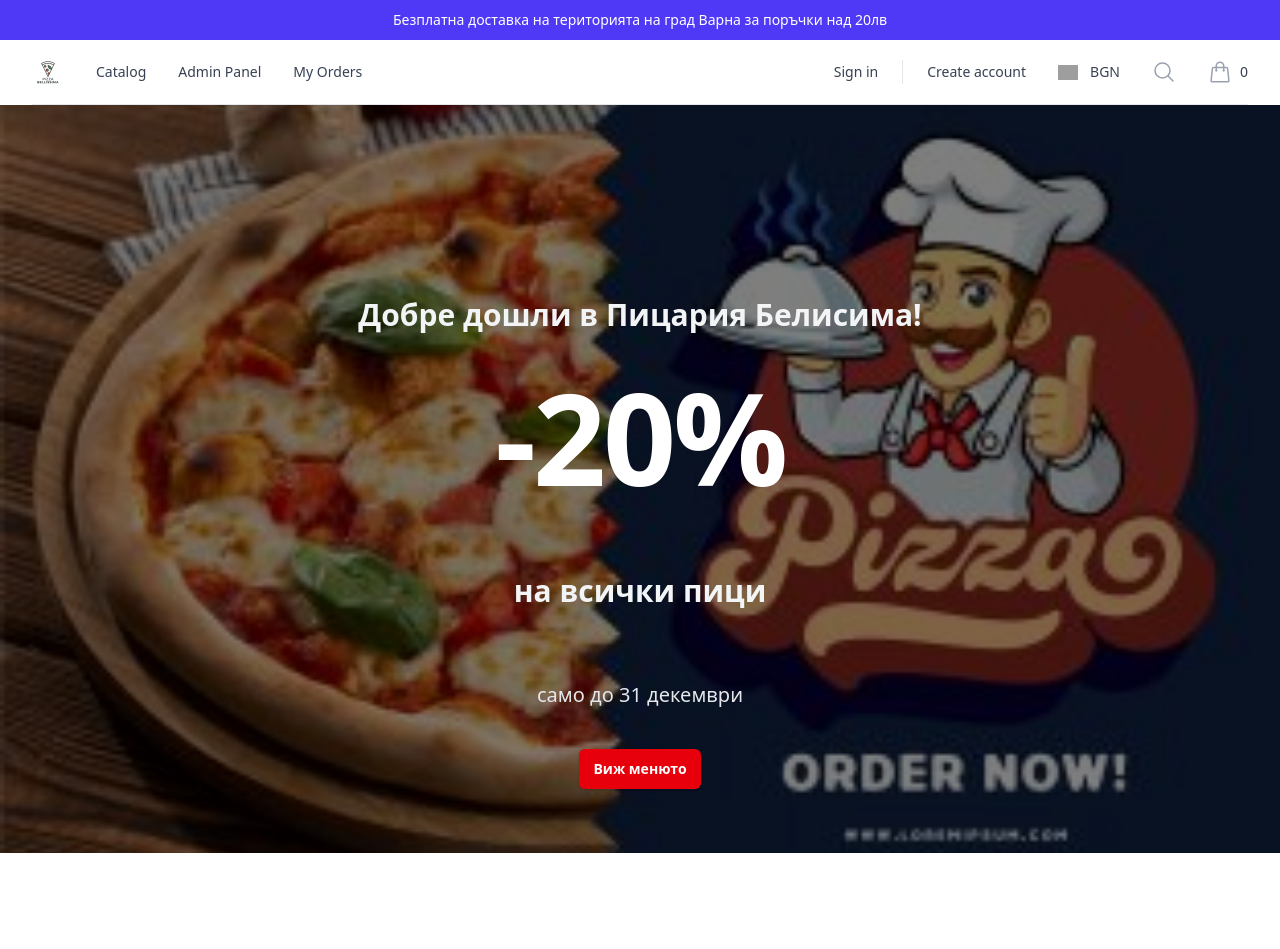
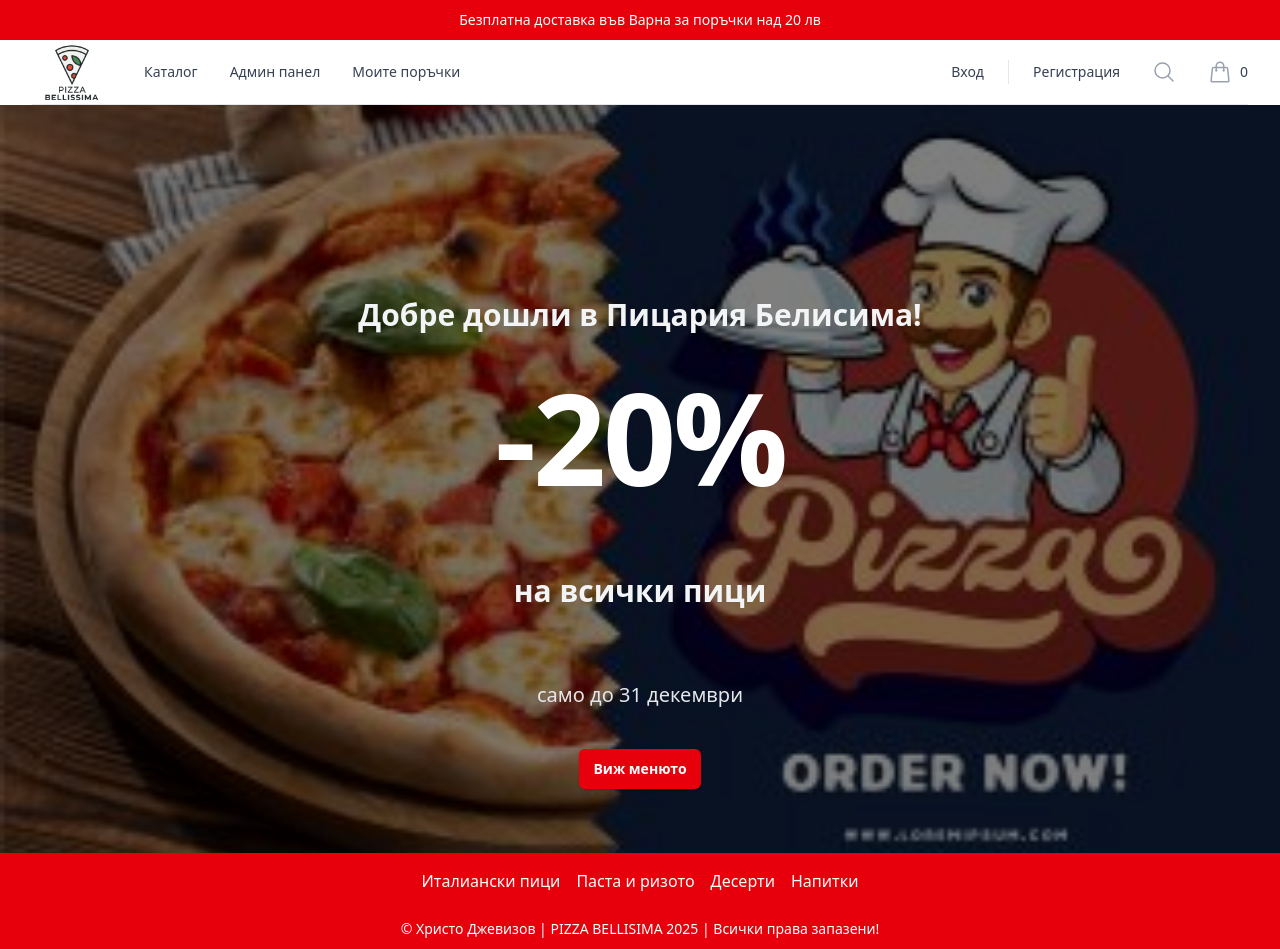
Before and after one commit to Dzhevizov/PizzaBellisima, a React (Vite) app in the folder client/: page / in a window 1280 px wide. Before the commit the page ends 853 px from the top, so only its background shows below. Built offline with nearby package versions, Linux system fonts and the light colour scheme; grey boxes are pictures that could not be loaded.

Commit message:
Add submenu and footer

```diff
--- a/client/src/App.jsx
+++ b/client/src/App.jsx
@@ -8,6 +8,7 @@ import Register from "./components/Register";
 import Navigation from "./components/Navigation";
 import HeroSection from "./components/HeroSection";
 import Home from "./components/Home";
+import Footer from "./components/Footer";
 
 
 function App() {
@@ -26,6 +27,8 @@ function App() {
           <Route path="/login" element={<Login />} />
           <Route path="/register" element={<Register />} />
         </Routes>
+
+        <Footer />
       </BrowserRouter>
     </>
   )
--- a/client/src/components/Catalog.jsx
+++ b/client/src/components/Catalog.jsx
@@ -1,4 +1,5 @@
 import ProductCard from "../components/ProductCard";
+import Navbar from "./Navbar";
 
 const products = [
   { id: 1, name: "Маргарита", description: "Класическа пица с домати и моцарела", price: 8.50, imageUrl: "https://via.placeholder.com/150" },
@@ -9,8 +10,12 @@ const products = [
 
 export default function Catalog() {
   return (
-    <div className="grid grid-cols-2 gap-4 p-6">
-      {products.map(p => <ProductCard key={p.id} product={p} />)}
-    </div>
+    <>
+        <Navbar />
+        <div className="grid grid-cols-2 gap-4 p-6">
+            {products.map(p => <ProductCard key={p.id} product={p} />)}
+        </div>
+    </>
+
   );
 }
--- /dev/null
+++ b/client/src/components/Footer.jsx
@@ -0,0 +1,7 @@
+export default function Footer() {
+    return (
+        <footer className="flex h-10 items-center justify-center bg-red-600 px-4 text-sm font-medium text-white sm:px-6 lg:px-8">
+          &copy; Христо Джевизов | PIZZA BELLISIMA 2025 | Всички права запазени!
+        </footer>
+    );
+}
--- a/client/src/components/Home.jsx
+++ b/client/src/components/Home.jsx
@@ -1,9 +1,12 @@
 import HeroSection from "./HeroSection";
+import Navbar from "./Navbar";
 
 export default function Home() {
     return (
         <>
             <HeroSection />
+
+            <Navbar />
         </>
     );
 }
--- a/client/src/components/Navbar.jsx
+++ b/client/src/components/Navbar.jsx
@@ -2,12 +2,11 @@ import { Link } from "react-router";
 
 export default function Navbar() {
   return (
-    <nav className="bg-red-600 text-white p-4 flex gap-4">
-      <Link to="/catalog">Catalog</Link>
-      <Link to="/orders">My Orders</Link>
-      <Link to="/admin">Admin Panel</Link>
-      <Link to="/login">Login</Link>
-      <Link to="/register">Register</Link>
+    <nav className="bg-red-600 items-center justify-center text-white p-4 flex gap-4">
+      <Link to="/catalog">Италиански пици</Link>
+      <Link to="/orders">Паста и ризото</Link>
+      <Link to="/admin">Десерти</Link>
+      <Link to="/login">Напитки</Link>
     </nav>
   );
 }
--- a/client/src/components/Navigation.jsx
+++ b/client/src/components/Navigation.jsx
@@ -1,14 +1,13 @@
-import {PopoverGroup} from '@headlessui/react'
-import { MagnifyingGlassIcon, ShoppingBagIcon} from '@heroicons/react/24/outline'
-
+import { PopoverGroup } from '@headlessui/react'
+import { MagnifyingGlassIcon, ShoppingBagIcon } from '@heroicons/react/24/outline'
 import logo from "./../assets/logo/pizza-bellisima-logo.png"
 import { Link } from 'react-router'
 
 const navigation = {
   pages: [
-    { name: 'Catalog', to: '/catalog' },
-    { name: 'Admin Panel', to: '/admin' },
-    { name: 'My Orders', to: '/orders' },
+    { name: 'Каталог', to: '/catalog' },
+    { name: 'Админ панел', to: '/admin' },
+    { name: 'Моите поръчки', to: '/orders' },
   ],
 }
 
@@ -16,8 +15,8 @@ export default function Navigation() {
   return (
     <div className="bg-white">
       <header className="relative bg-white">
-        <p className="flex h-10 items-center justify-center bg-indigo-600 px-4 text-sm font-medium text-white sm:px-6 lg:px-8">
-          Безплатна доставка на територията на град Варна за поръчки над 20лв
+        <p className="flex h-10 items-center justify-center bg-red-600 px-4 text-sm font-medium text-white sm:px-6 lg:px-8">
+          Безплатна доставка във Варна за поръчки над 20 лв
         </p>
 
         <nav aria-label="Top" className="mx-auto max-w-7xl px-4 sm:px-6 lg:px-8">
@@ -27,18 +26,13 @@ export default function Navigation() {
               <div className="ml-4 flex lg:ml-0">
                 <Link to="/">
                   <span className="sr-only">Pizza Bellisima</span>
-                  <img
-                    alt="Pizza Bellisima"
-                    src={logo}
-                    className="h-8 w-auto"
-                  />
+                  <img alt="Pizza Bellisima" src={logo} className="h-20 w-auto" />
                 </Link>
               </div>
 
-              {/* Flyout menus */}
+              {/* Navigation */}
               <PopoverGroup className="hidden lg:ml-8 lg:block lg:self-stretch">
                 <div className="flex h-full space-x-8">
-
                   {navigation.pages.map((page) => (
                     <Link
                       key={page.name}
@@ -52,46 +46,35 @@ export default function Navigation() {
               </PopoverGroup>
 
               <div className="ml-auto flex items-center">
+                {/* Auth */}
                 <div className="hidden lg:flex lg:flex-1 lg:items-center lg:justify-end lg:space-x-6">
                   <Link to="/login" className="text-sm font-medium text-gray-700 hover:text-gray-800">
-                    Sign in
+                    Вход
                   </Link>
                   <span aria-hidden="true" className="h-6 w-px bg-gray-200" />
                   <Link to="/register" className="text-sm font-medium text-gray-700 hover:text-gray-800">
-                    Create account
+                    Регистрация
                   </Link>
-                </div>
-
-                <div className="hidden lg:ml-8 lg:flex">
-                  <a href="#" className="flex items-center text-gray-700 hover:text-gray-800">
-                    <img
-                      alt=""
-                      src="https://www.svgrepo.com/show/405435/flag-for-flag-bulgaria.svg"
-                      className="block h-auto w-5 shrink-0"
-                    />
-                    <span className="ml-3 block text-sm font-medium">BGN</span>
-                    <span className="sr-only">, change currency</span>
-                  </a>
                 </div>
 
                 {/* Search */}
                 <div className="flex lg:ml-6">
-                  <a href="#" className="p-2 text-gray-400 hover:text-gray-500">
-                    <span className="sr-only">Search</span>
+                  <button className="p-2 text-gray-400 hover:text-gray-500">
+                    <span className="sr-only">Търсене</span>
                     <MagnifyingGlassIcon aria-hidden="true" className="size-6" />
-                  </a>
+                  </button>
                 </div>
 
                 {/* Cart */}
                 <div className="ml-4 flow-root lg:ml-6">
-                  <a href="#" className="group -m-2 flex items-center p-2">
+                  <Link to="/cart" className="group -m-2 flex items-center p-2">
                     <ShoppingBagIcon
                       aria-hidden="true"
                       className="size-6 shrink-0 text-gray-400 group-hover:text-gray-500"
                     />
                     <span className="ml-2 text-sm font-medium text-gray-700 group-hover:text-gray-800">0</span>
-                    <span className="sr-only">items in cart, view bag</span>
-                  </a>
+                    <span className="sr-only">Артикули в количката</span>
+                  </Link>
                 </div>
               </div>
             </div>
```
